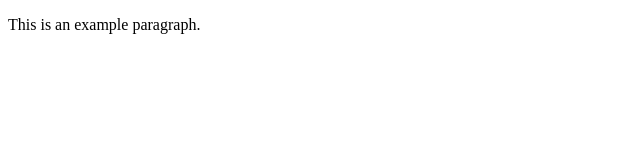
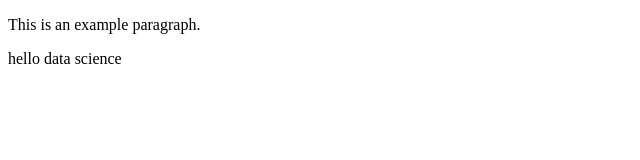
Before and after one commit to Manisha8096/demo1, a plain HTML site: page index.html in a window 1280 px wide. Shown: the whole page, without its empty margins (0-640 px from the left). Drawn offline with Linux system fonts and the light colour scheme.

Commit message:
Update index.html

```diff
--- a/index.html
+++ b/index.html
@@ -5,5 +5,6 @@
   </head>
   <body>
     <p>This is an example paragraph.</p>
+    <p>hello data science</p>
   </body>
 </html>
```
